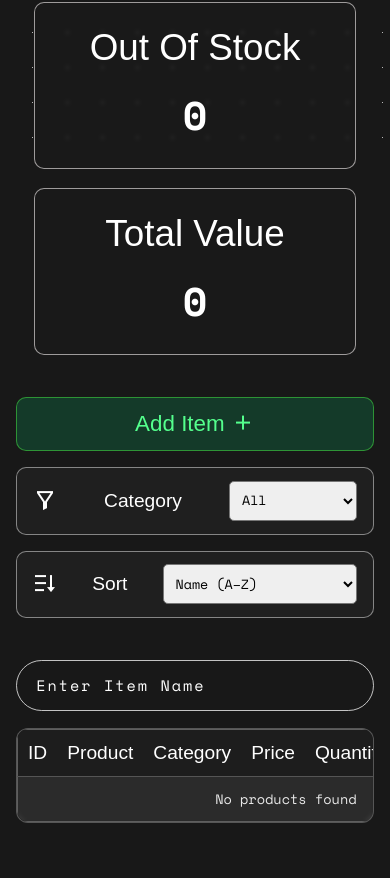
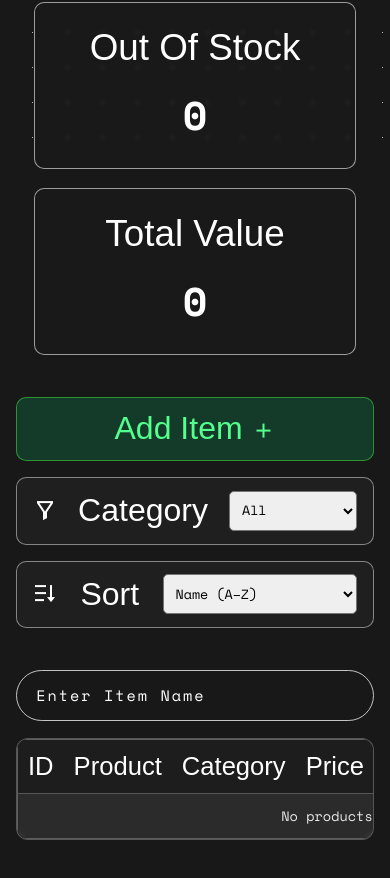
Before and after one commit to suman-das07/stock-guru, a plain HTML site: page index.html in a window 390 px wide. Shown: the part 700-1578 px from the top of the page. Drawn offline with nearby package versions, Linux system fonts and the light colour scheme; a web font is replaced by a local one.

Commit message:
refined the visibility code for responsiveness.

```diff
--- a/style.css
+++ b/style.css
@@ -533,7 +533,7 @@ body>header .project-name h3 {
   color: white;
 }
 
-@media screen and (max-width: 600px) {
+@media (max-width: 600px) {
 
   /* Header adjustments */
   body>header {
@@ -628,7 +628,7 @@ body>header .project-name h3 {
   .product-navigator button {
     width: 100%;
     padding: 0.8rem 1rem;
-    font-size: 1.4rem;
+    font-size: 2rem;
     text-align: center;
   }
 
@@ -640,7 +640,7 @@ body>header .project-name h3 {
   }
 
   .product-navigator h4 {
-    font-size: 1.2rem;
+    font-size: 2rem;
   }
 
   .product-navigator select {
@@ -661,7 +661,7 @@ body>header .project-name h3 {
   }
 
   .products-table th {
-    font-size: 1.2rem;
+    font-size: 1.6rem;
     padding: 12px 10px;
   }
 
```
